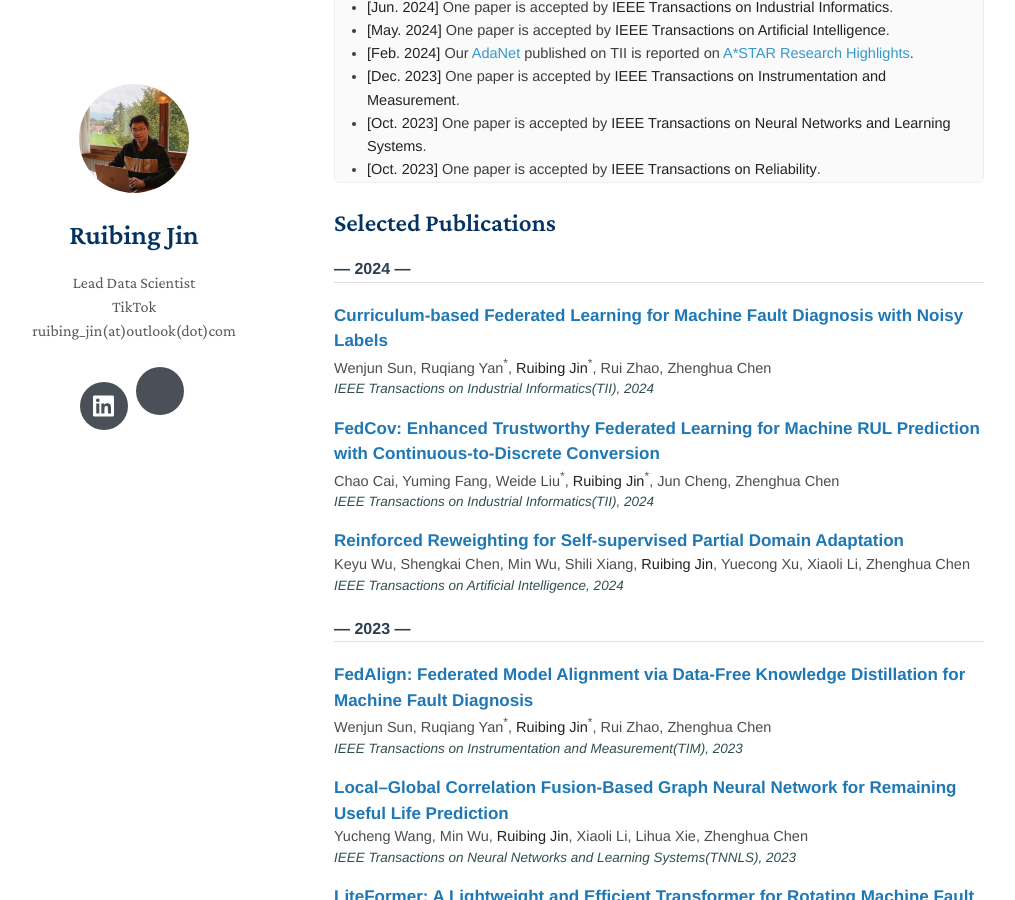
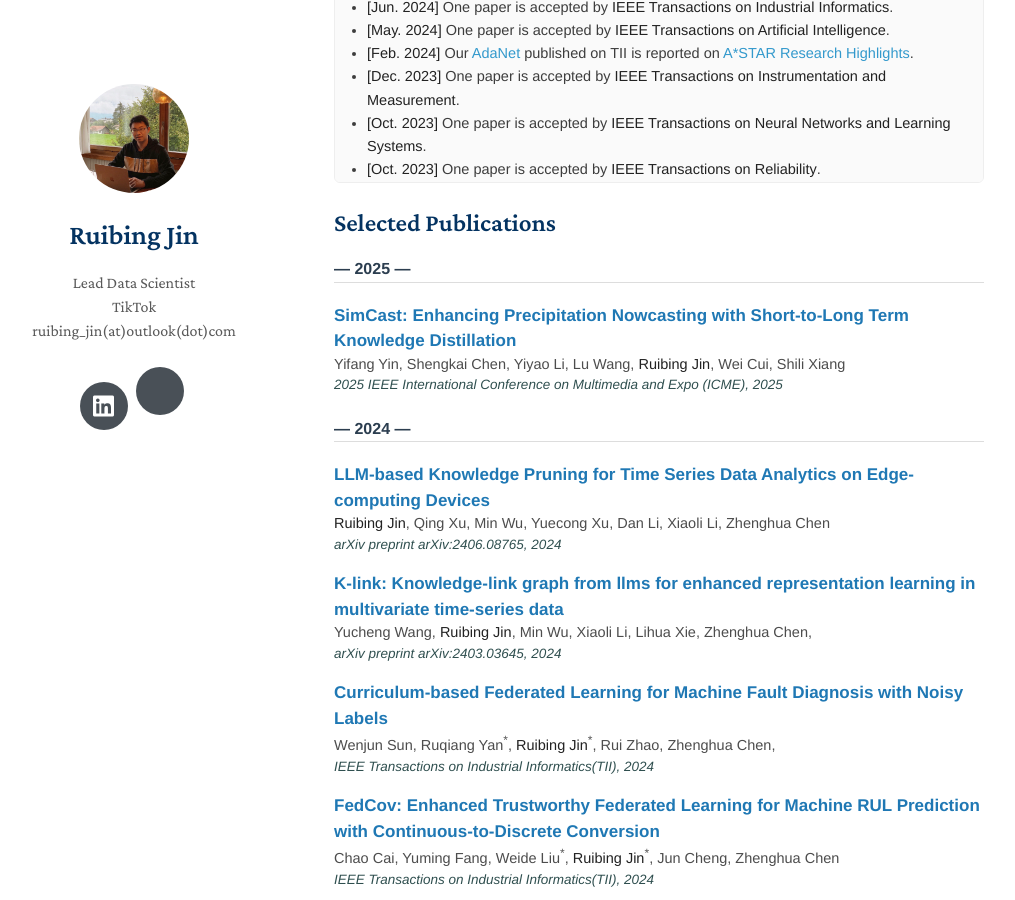
Before and after one commit to ruibing-jin/ruibing-jin.github.io, a Jekyll site: the page built from index.md, in a window 1280 px wide and 900 px high, scrolled down 789 px. Shown: the whole window, without its empty margins (136-1151 px from the left). Built offline with Jekyll 4.4.1, drawn with Linux system fonts in a browser that asks for light colours; nearby versions of some CDN libraries; a style sheet for code colours, icons or effects is not loaded; our own code applies the rules of GitHub Pages for plain Markdown files.

Commit message:
Update index.md

```diff
--- a/index.md
+++ b/index.md
@@ -77,8 +77,52 @@ I am a reviewer of top-tier conferences and journals including CVPR, ICCV, ECCV,
 ## Selected Publications
 <div style="font-family:'Helvetica Neue',Helvetica,Arial,sans-serif; line-height:1.5;">
 
+  <!-- Year: 2025 -->
+  <h3 style="font-size:16px; font-weight:600; color:#2c3e50; border-bottom:1px solid #ddd; padding-bottom:4px; margin-top:24px;">— 2025 —</h3>
+
+  <div class="paper" style="margin-bottom:16px;">
+    <p style="margin:0; font-size:17px; font-weight:600; color:#2c3e50;">
+      <span style="color:#1f78b4;">SimCast: Enhancing Precipitation Nowcasting with Short-to-Long Term Knowledge Distillation</span>
+    </p>
+    <p style="margin:0; font-size:14.5px; color:#4d4d4d;">
+      Yifang Yin, Shengkai Chen, Yiyao Li, Lu Wang,
+      <strong>Ruibing Jin</strong>,
+      Wei Cui, Shili Xiang
+    </p>
+    <p style="margin:0; font-size:13.5px; color:#2f4f4f;">
+      <em>2025 IEEE International Conference on Multimedia and Expo (ICME), 2025</em>
+    </p>
+  </div>
+
   <!-- Year: 2024 -->
   <h3 style="font-size:16px; font-weight:600; color:#2c3e50; border-bottom:1px solid #ddd; padding-bottom:4px; margin-top:24px;">— 2024 —</h3>
+
+  <div class="paper" style="margin-bottom:16px;">
+    <p style="margin:0; font-size:17px; font-weight:600; color:#2c3e50;">
+      <span style="color:#1f78b4;">LLM-based Knowledge Pruning for Time Series Data Analytics on Edge-computing Devices</span>
+    </p>
+    <p style="margin:0; font-size:14.5px; color:#4d4d4d;">
+      <strong>Ruibing Jin</strong>,
+      Qing Xu, Min Wu, Yuecong Xu, Dan Li, Xiaoli Li, Zhenghua Chen
+    </p>
+    <p style="margin:0; font-size:13.5px; color:#2f4f4f;">
+      <em>arXiv preprint arXiv:2406.08765, 2024</em>
+    </p>
+  </div>
+
+  <div class="paper" style="margin-bottom:16px;">
+    <p style="margin:0; font-size:17px; font-weight:600; color:#2c3e50;">
+      <span style="color:#1f78b4;">K-link: Knowledge-link graph from llms for enhanced representation learning in multivariate time-series data</span>
+    </p>
+    <p style="margin:0; font-size:14.5px; color:#4d4d4d;">
+      Yucheng Wang,
+      <strong>Ruibing Jin</strong>,
+      Min Wu, Xiaoli Li, Lihua Xie, Zhenghua Chen,
+    </p>
+    <p style="margin:0; font-size:13.5px; color:#2f4f4f;">
+      <em>arXiv preprint arXiv:2403.03645, 2024</em>
+    </p>
+  </div>
 
   <div class="paper" style="margin-bottom:16px;">
     <p style="margin:0; font-size:17px; font-weight:600; color:#2c3e50;">
@@ -88,7 +132,7 @@ I am a reviewer of top-tier conferences and journals including CVPR, ICCV, ECCV,
       Wenjun Sun,
       Ruqiang Yan<span style="color:#555; font-size:12px; vertical-align:super;">*</span>,
       <strong>Ruibing Jin</strong><span style="color:#555; font-size:12px; vertical-align:super;">*</span>,
-      Rui Zhao, Zhenghua Chen
+      Rui Zhao, Zhenghua Chen,
     </p>
     <p style="margin:0; font-size:13.5px; color:#2f4f4f;">
       <em>IEEE Transactions on Industrial Informatics(TII), 2024</em>
```
